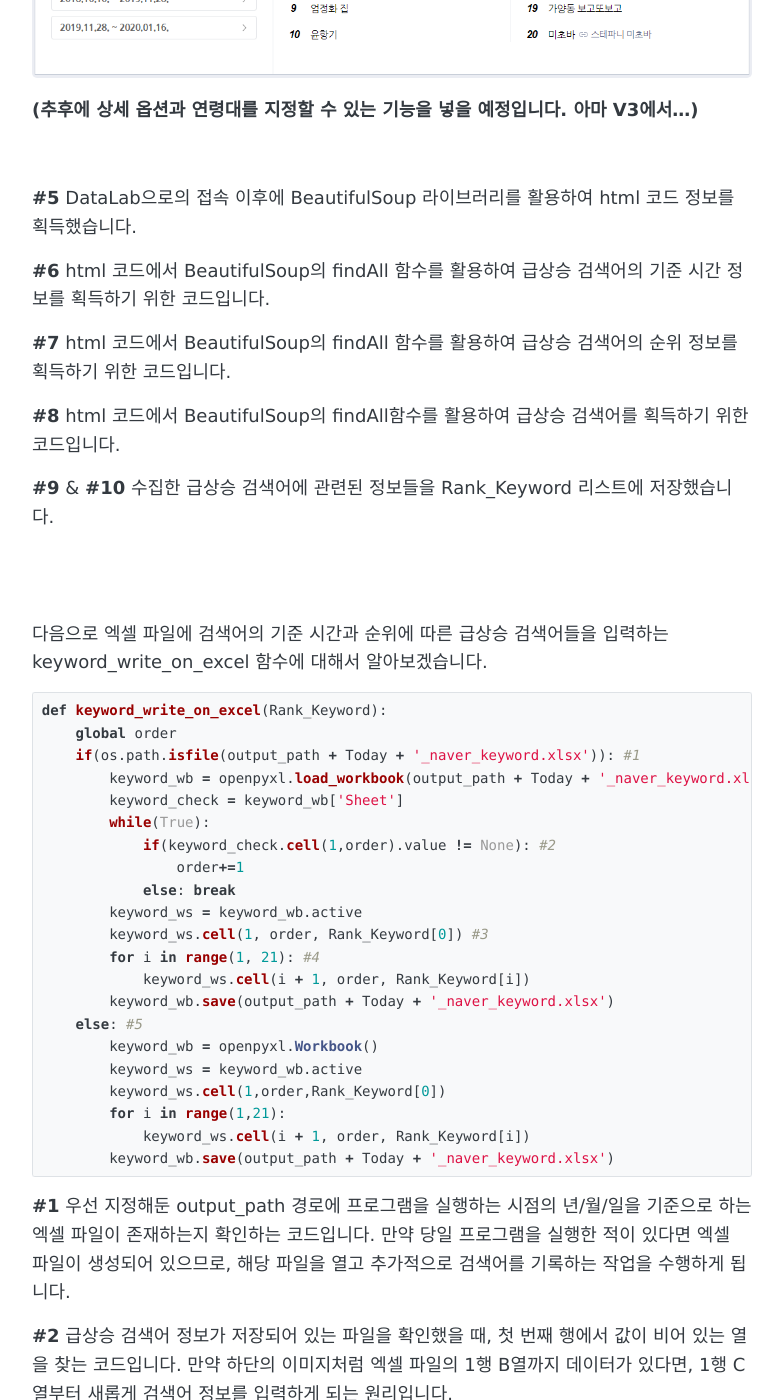
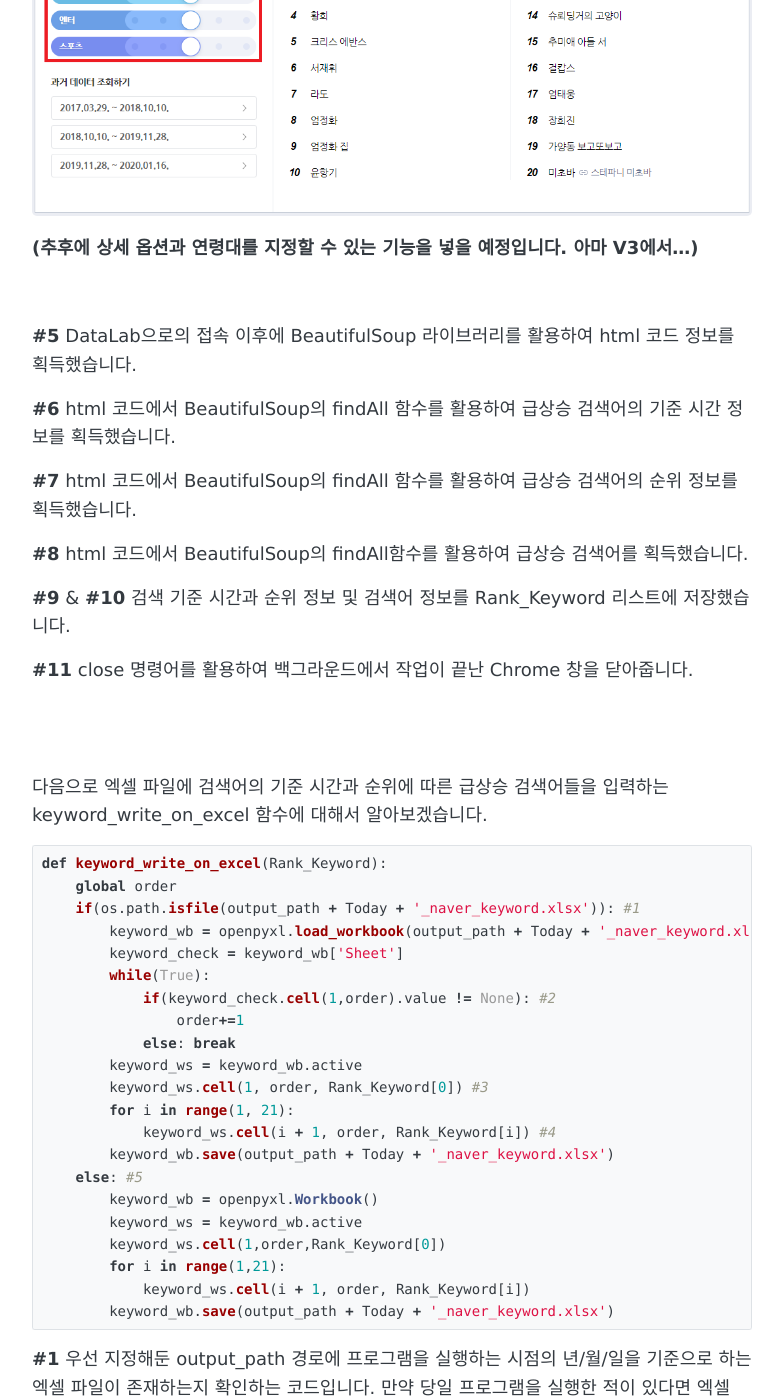
Before and after one commit to sinsa08/growth-hacker.kr, a Jekyll site: the page built from _posts/2020-01-04-마케터의-네이버-급상승-검색어-크롤링-해보기_V2.md, in a window 1280 px wide and 1400 px high, scrolled down 8584 px. Shown: the whole window, without its empty margins (248-1031 px from the left). Built offline with Jekyll 4.4.1, drawn with Linux system fonts in a browser that asks for light colours; some of the changed text lies outside the part shown.

Commit message:
수정0927

```diff
--- a/_posts/2020-01-04-마케터의-네이버-급상승-검색어-크롤링-해보기_V2.md
+++ b/_posts/2020-01-04-마케터의-네이버-급상승-검색어-크롤링-해보기_V2.md
@@ -210,7 +210,7 @@
 
 **#3** Today는 프로그램 실행 시점의 년/월/일을 표현하기 위한 변수입니다.
 
-**#4** order는 엑셀파일에 검색어를 저장할 때 사용할 column 값인데, 하단의 주요 코드들을 살펴보면 어렵지 않게 이해하실 수 있으실 겁니다.
+**#4** order는 엑셀파일에 검색어를 저장할 때 사용할 column 값인데, 하단의 주요 코드들을 살펴보면 어렵지 않게 이해하실 수 있습니다.
 
 <br><br>
 
@@ -241,7 +241,7 @@
 
 **#1** 크롤링한 순위에 따른 급상승 검색어와 기준 시간을 저장하기 위한 리스트입니다.
 
-**#2** 위에서 살펴본 chromedriver.exe의 실행 옵션을 지정해 주기 위함인데, Chrome 드라이버 사용 시 백그라운드에서 Chrome 창을 띄우기 위해 사용한 옵션입니다.
+**#2** 위에서 살펴본 chromedriver.exe의 실행 옵션을 지정해 주기 위함인데, Chrome 드라이버 사용 시 Chrome 창을 띄우지 않고 백그라운드에서 작업하기 위해 사용한 옵션입니다.
 
 **#3** 사용할 chromedriver.exe의 경로와 사용할 옵션을 지정했습니다.
 
@@ -257,13 +257,15 @@
 
 **#5**  DataLab으로의 접속 이후에 BeautifulSoup 라이브러리를 활용하여 html 코드 정보를 획득했습니다.
 
-**#6** html 코드에서 BeautifulSoup의 findAll 함수를 활용하여 급상승 검색어의 기준 시간 정보를 획득하기 위한 코드입니다.
+**#6** html 코드에서 BeautifulSoup의 findAll 함수를 활용하여 급상승 검색어의 기준 시간 정보를 획득했습니다.
 
-**#7** html 코드에서 BeautifulSoup의 findAll 함수를 활용하여 급상승 검색어의 순위 정보를 획득하기 위한 코드입니다.
+**#7** html 코드에서 BeautifulSoup의 findAll 함수를 활용하여 급상승 검색어의 순위 정보를 획득했습니다.
 
-**#8** html 코드에서 BeautifulSoup의 findAll함수를 활용하여 급상승 검색어를 획득하기 위한 코드입니다.
+**#8** html 코드에서 BeautifulSoup의 findAll함수를 활용하여 급상승 검색어를 획득했습니다.
 
-**#9** & **#10** 수집한 급상승 검색어에 관련된 정보들을 Rank_Keyword 리스트에 저장했습니다.
+**#9** & **#10** 검색 기준 시간과 순위 정보 및 검색어 정보를 Rank_Keyword 리스트에 저장했습니다.
+
+**#11** close 명령어를 활용하여 백그라운드에서 작업이 끝난 Chrome 창을 닫아줍니다.
 
 <br><br>
 
@@ -281,8 +283,8 @@
             else: break
         keyword_ws = keyword_wb.active
         keyword_ws.cell(1, order, Rank_Keyword[0]) #3
-        for i in range(1, 21): #4
-            keyword_ws.cell(i + 1, order, Rank_Keyword[i])
+        for i in range(1, 21):
+            keyword_ws.cell(i + 1, order, Rank_Keyword[i]) #4
         keyword_wb.save(output_path + Today + '_naver_keyword.xlsx')
     else: #5
         keyword_wb = openpyxl.Workbook()
```
Also changed, not shown: other parts of _posts/2020-01-04-마케터의-네이버-급상승-검색어-크롤링-해보기_V2.md (+2 -2 lines), images/post/Naver2/Naver2-5.PNG.
